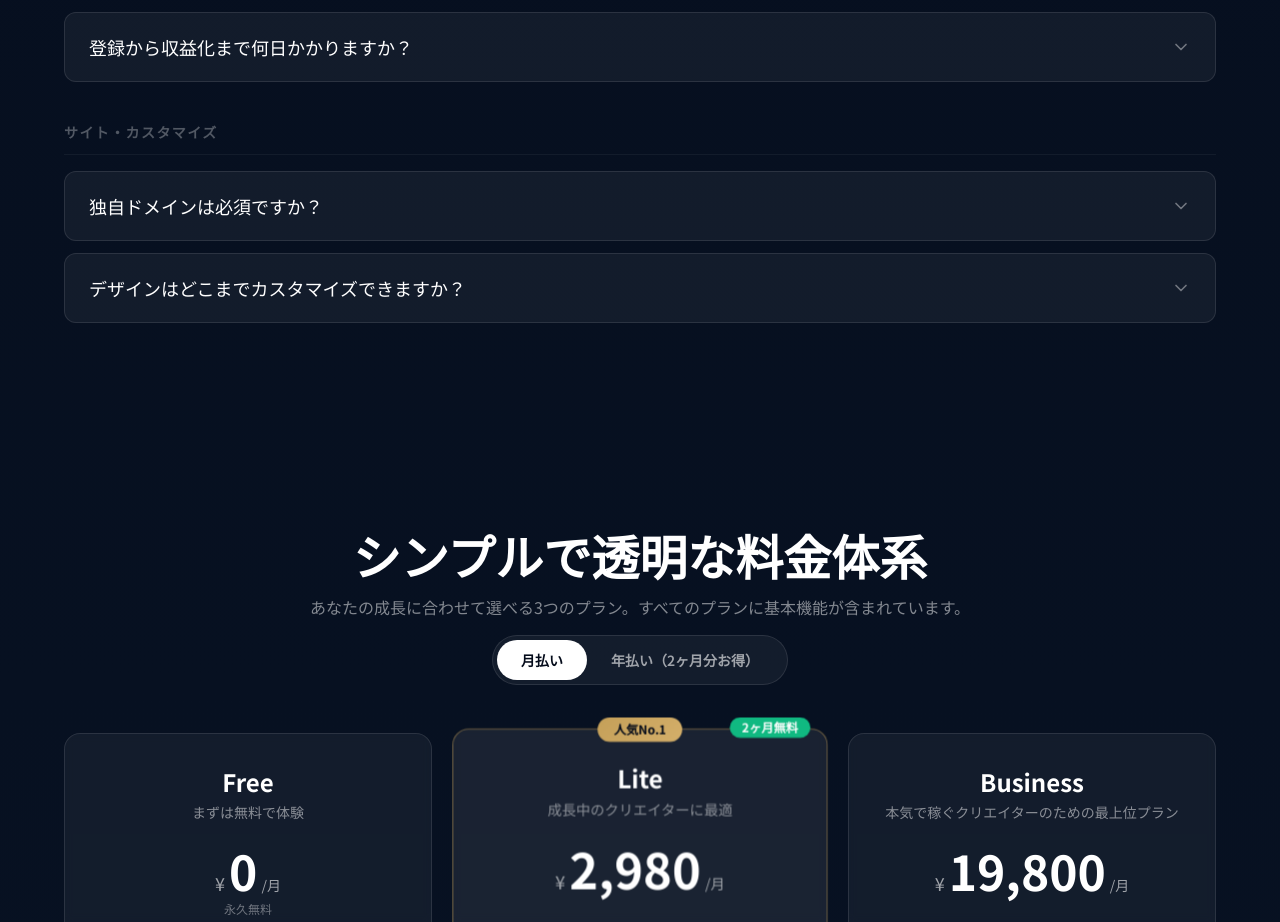
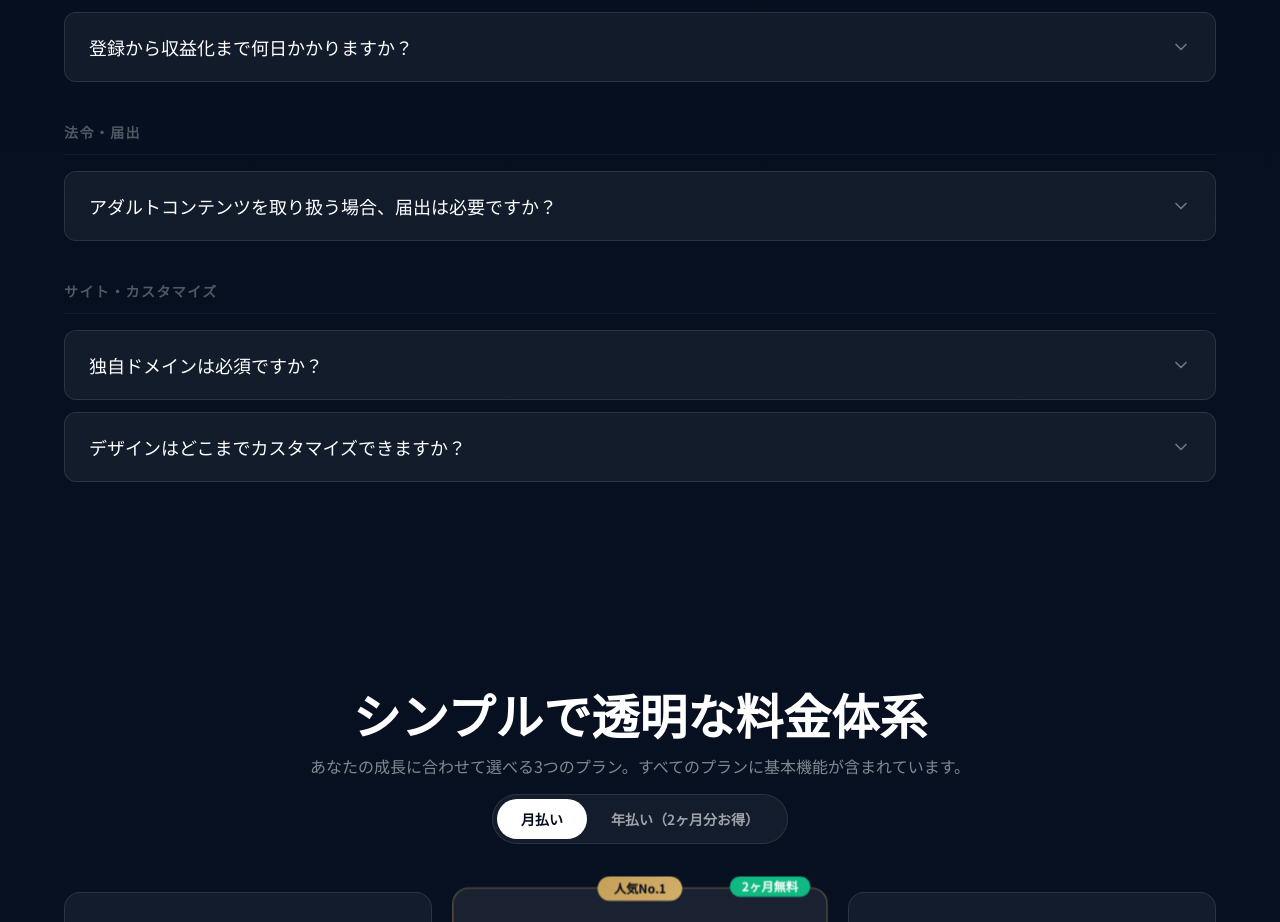
Before and after one commit to jaino7/AC, a Next.js app in the folder apps/web/: page / in a window 1280 px wide. Shown: the part 2617-3539 px from the top of the page. Built offline with nearby package versions, Linux system fonts and the light colour scheme.

Commit message:
Add adult content legal notice FAQ

```diff
--- a/apps/web/app/page.tsx
+++ b/apps/web/app/page.tsx
@@ -102,6 +102,12 @@ const faqSections: FaqSection[] = [
     items: [
       { q: "本人確認は必須ですか？", a: "アダルトコンテンツを投稿するクリエイターには本人確認（KYC）が必要です。運転免許証・パスポート・マイナンバーカードのいずれかで確認できます。" },
       { q: "登録から収益化まで何日かかりますか？", a: "アカウント登録自体はすぐに完了します。本人確認の審査が完了次第、コンテンツの販売を開始できます。" },
+    ],
+  },
+  {
+    title: "法令・届出",
+    items: [
+      { q: "アダルトコンテンツを取り扱う場合、届出は必要ですか？", a: "実写の成人向け画像・動画などを有料で配信・販売する場合、映像送信型性風俗特殊営業の届出が必要になる場合があります。届出の要否や必要書類は運用形態や管轄警察署によって異なるため、事前に管轄警察署または行政書士へ確認することをおすすめします。" },
     ],
   },
   {
```
